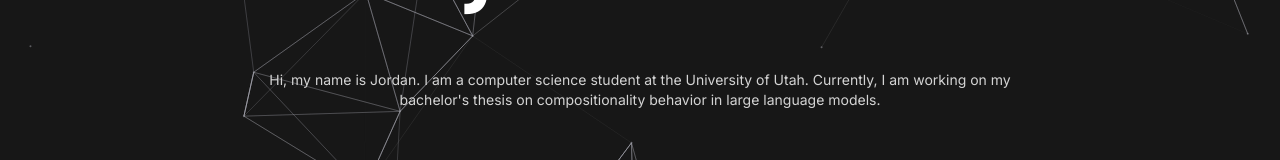
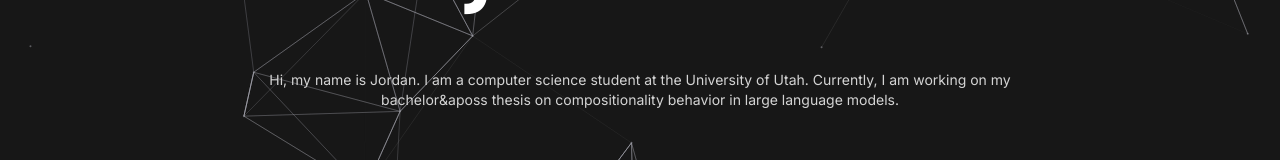
Before and after one commit to jortan02/jortan.dev, a Next.js app: page / in a window 1280 px wide. Shown: the part 442-602 px from the top of the page. Built offline with nearby package versions, Linux system fonts and the light colour scheme.

Commit message:
Fixed unescaped '

```diff
--- a/src/app/page.tsx
+++ b/src/app/page.tsx
@@ -14,7 +14,7 @@ export default function Home() {
             <h2 className="max-w-3xl mx-4 my-8 text-center text-sm text-neutral-300">
                 Hi, my name is Jordan. I am a computer science student
                 at the University of Utah. Currently, I am working on my
-                bachelor's thesis on compositionality behavior in large
+                bachelor&aposs thesis on compositionality behavior in large
                 language models.
             </h2>
         </div>
```
